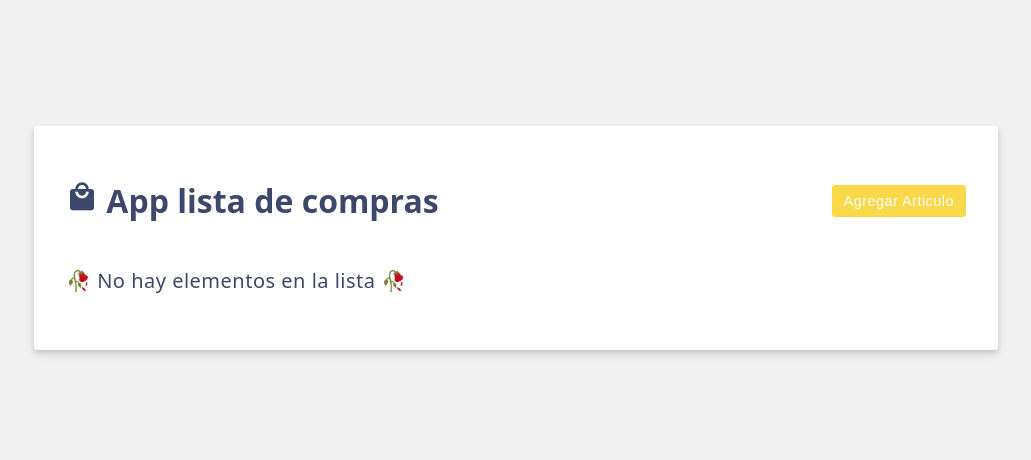
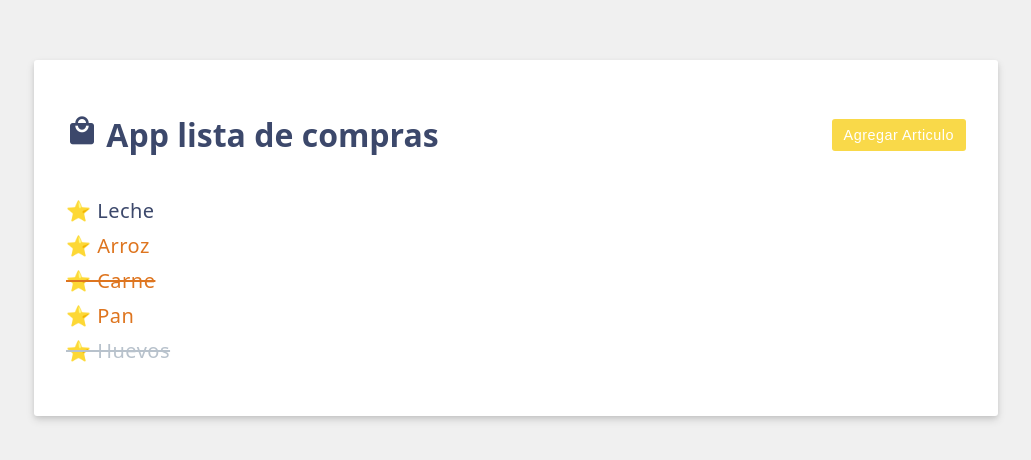
Before and after one commit to Yampyyii/VueJs-ShoppingCart, a Vue app: page / in a window 1280 px wide. Shown: the part 162-622 px from the top of the page, without its empty margins (124-1155 px from the left). Built offline with nearby package versions, Linux system fonts and the light colour scheme.

Commit message:
🍻🔗FEAT: Clase enlazada

```diff
--- a/src/App.vue
+++ b/src/App.vue
@@ -9,11 +9,11 @@ const shoppingIcon = ref('material-icons shopping-cart-icon');
 // Creando una referencia reactiva
 // para alamacenar el valor de la lista
 const items = ref([
-  // { id: 0, label: 'Leche' },
-  // { id: 1, label: 'Arroz' },
-  // { id: 2, label: 'Carne' },
-  // { id: 3, label: 'Pan' },
-  // { id: 4, label: 'Huevos' }
+  { id: 0, label: 'Leche' , purchased:false, highPriority: false},
+  { id: 1, label: 'Arroz', purchased:false, highPriority: true },
+  { id: 2, label: 'Carne', purchased:true, highPriority: true},
+  { id: 3, label: 'Pan' , purchased:false, highPriority: true},
+  { id: 4, label: 'Huevos' , purchased:true, highPriority: false}
 ]);
 const newItem = ref('');
 const newItemHighPriority = ref(false)
@@ -66,7 +66,14 @@ const editing = ref(false);
   </form>
   <!-- Entrega de lista -->
   <ul>
-    <li v-for="{ id, label } in items" v-bind:key="id">⭐ {{ label }}</li>
+      <!-- : es igual a v-bind:-->
+    <li
+    v-for="{ id, label, purchased, highPriority} in items"
+
+    :class="{priority: highPriority, strikeout: purchased}"
+    v-bind:key="id">
+    ⭐ {{ label }}
+  </li>
   </ul>
   <!-- Mensaje condicional -->
   <p v-if="items.length === 0">🥀 No hay elementos en la lista 🥀</p>
--- a/src/assets/main.css
+++ b/src/assets/main.css
@@ -61,7 +61,7 @@ p {
 }
 
 li:hover {
-  color: #F45050;
+  color: #1abb1c;
 }
 
 li input {
@@ -147,7 +147,7 @@ li input {
 }
 
 .strikeout:hover {
-  color: #8795a1;
+  color: #0810f4;
 }
 
 .priority {
```
